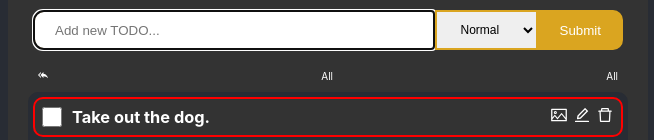
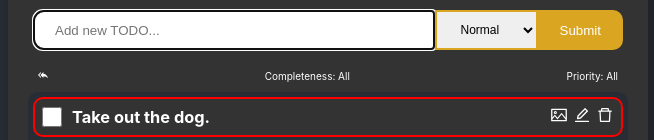
Before and after one commit to Gaccoo/Homework-33, a React (Create React App) app: page / in a window 1280 px wide. Shown: the part 179-319 px from the top of the page, without its empty margins (312-966 px from the left). Built offline with nearby package versions, Linux system fonts and the light colour scheme.

Commit message:
Filter remaster

```diff
--- a/src/App.scss
+++ b/src/App.scss
@@ -49,6 +49,7 @@
   display: flex;
   flex-direction: column;
   gap: 10px;
+  box-shadow: 10px 10px 8px 10px #00000030;
 }
 
 .input-wrapper {
--- a/src/components/list.tsx
+++ b/src/components/list.tsx
@@ -82,12 +82,12 @@ const List = ({
           <MdOutlineReplyAll />
         </span>
         {/* eslint-disable-next-line no-nested-ternary */}
-        <span className="icon" onClick={() => filterHandler('F')}>{filter.state ? filter.state : 'All'}</span>
+        <span className="icon" onClick={() => filterHandler('F')}>{filter.state ? `Completeness: ${filter.state}` : 'Completeness: All'}</span>
         <span
           className="icon"
           onClick={() => filterHandler('P')}
         >
-          {typeof filter.priority === 'number' ? priorityList[filter.priority] : 'All'}
+          {typeof filter.priority === 'number' ? `Priority: ${priorityList[filter.priority]}` : 'Priority: All'}
         </span>
 
       </div>
```
